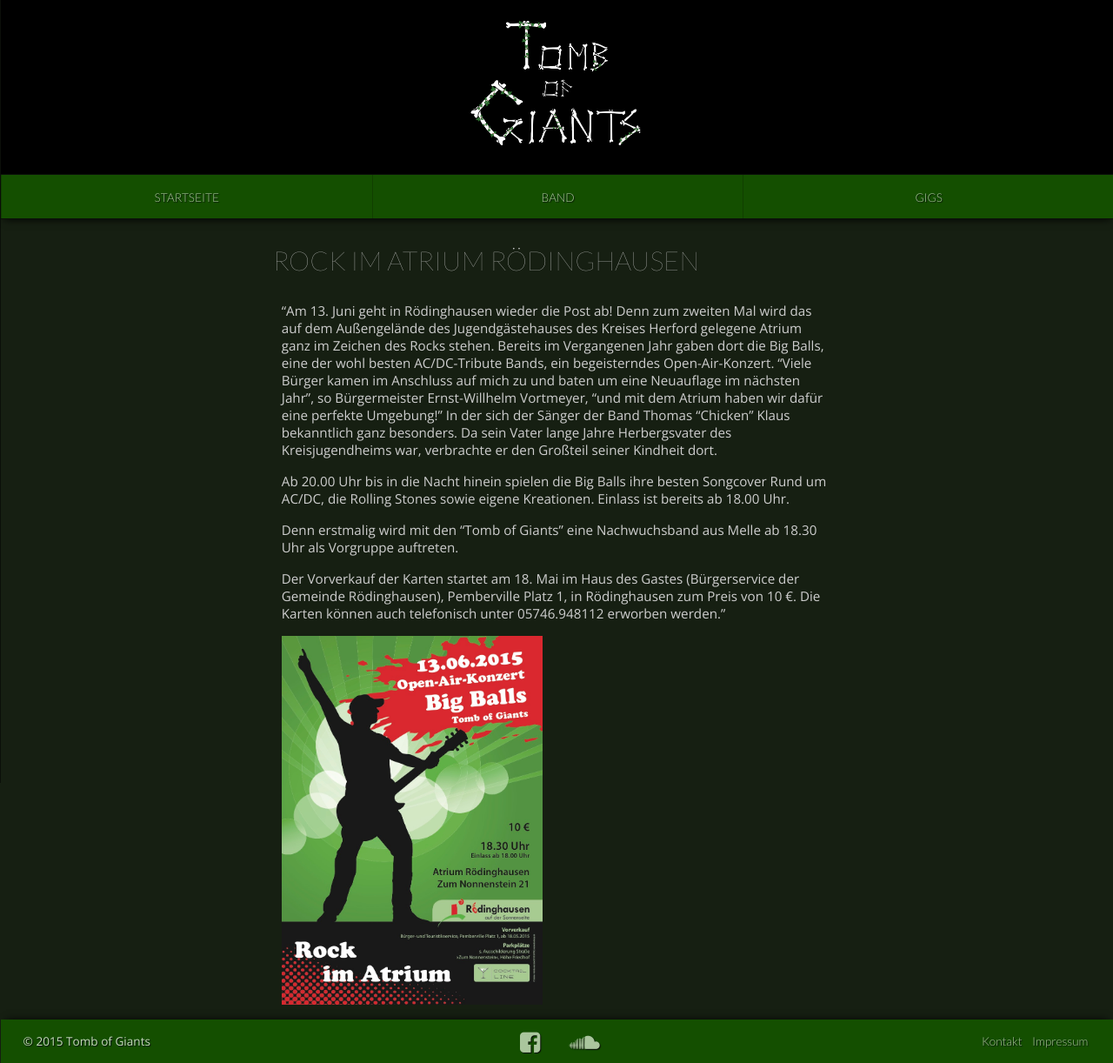
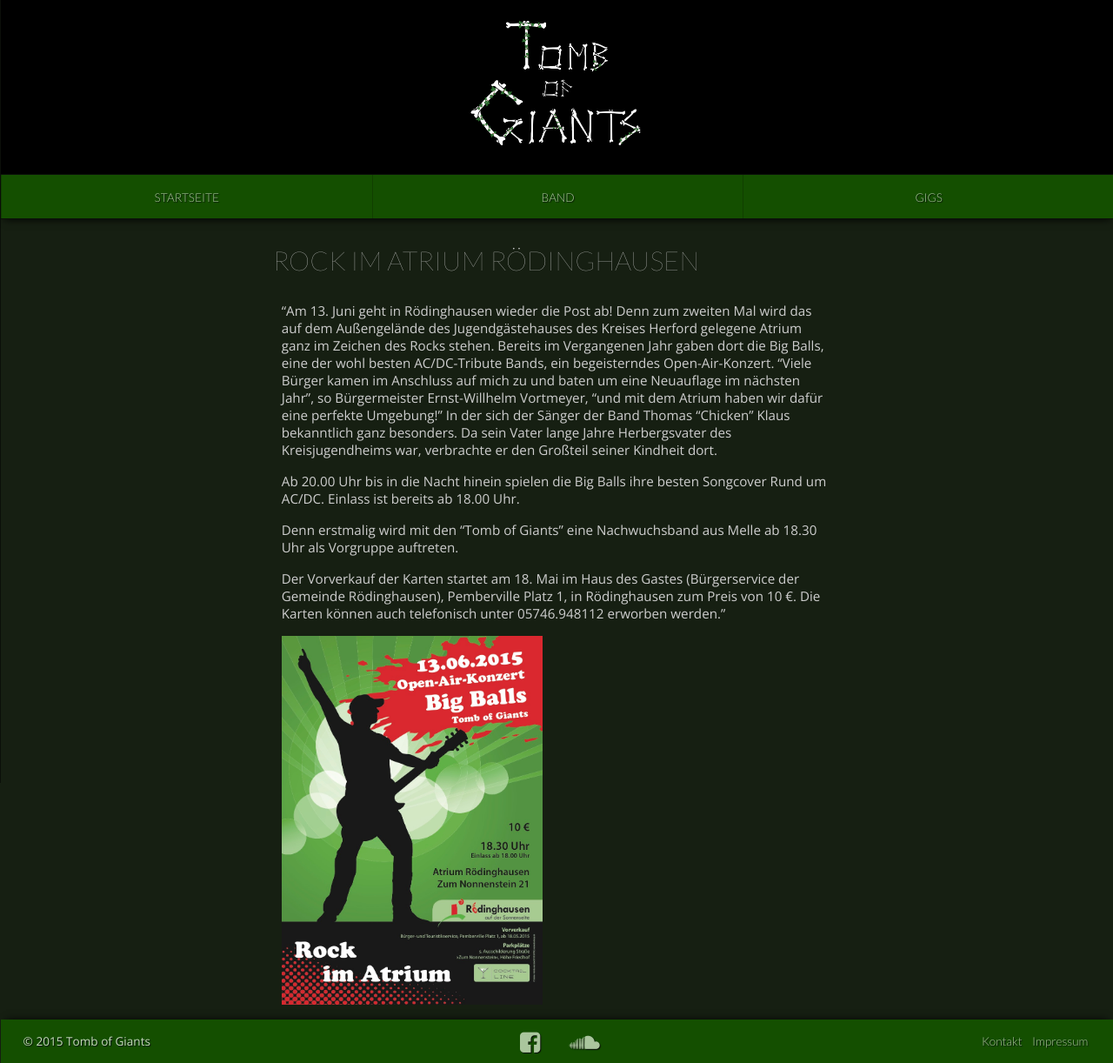
Before and after one commit to onienhueser/tombofgiants, a Jekyll site: the page built from _posts/2015-05-13-gig-atrium.md, in a window 1280 px wide. Shown: the whole page at 87% size. Built offline with Jekyll 4.4.1, drawn with Linux system fonts in a browser that asks for light colours; nearby versions of some CDN libraries.

Commit message:
fix press announcement

```diff
--- a/_posts/2015-05-13-gig-atrium.md
+++ b/_posts/2015-05-13-gig-atrium.md
@@ -11,7 +11,7 @@
 ---
 "Am 13. Juni geht in Rödinghausen wieder die Post ab! Denn zum zweiten Mal wird das auf dem Außengelände des Jugendgästehauses des Kreises Herford gelegene Atrium ganz im Zeichen des Rocks stehen. Bereits im Vergangenen Jahr gaben dort die Big Balls, eine der wohl besten AC/DC-Tribute Bands, ein begeisterndes Open-Air-Konzert. "Viele Bürger kamen im Anschluss auf mich zu und baten um eine Neuauflage im nächsten Jahr", so Bürgermeister Ernst-Willhelm Vortmeyer, "und mit dem Atrium haben wir dafür eine perfekte Umgebung!" In der sich der Sänger der Band Thomas "Chicken" Klaus bekanntlich ganz besonders. Da sein Vater lange Jahre Herbergsvater des Kreisjugendheims war, verbrachte er den Großteil seiner Kindheit dort.
 
-Ab 20.00 Uhr bis in die Nacht hinein spielen die Big Balls ihre besten Songcover Rund um AC/DC, die Rolling Stones sowie eigene Kreationen. Einlass ist bereits ab 18.00 Uhr.
+Ab 20.00 Uhr bis in die Nacht hinein spielen die Big Balls ihre besten Songcover Rund um AC/DC. Einlass ist bereits ab 18.00 Uhr.
 
 Denn erstmalig wird mit den "Tomb of Giants" eine Nachwuchsband aus Melle ab 18.30 Uhr als Vorgruppe auftreten.
 
```
